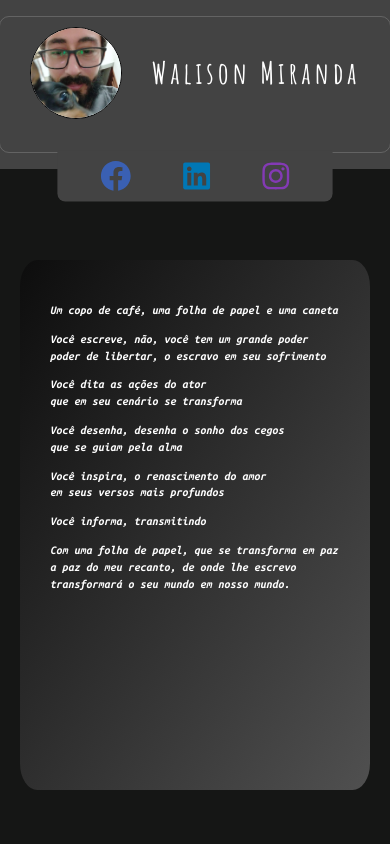
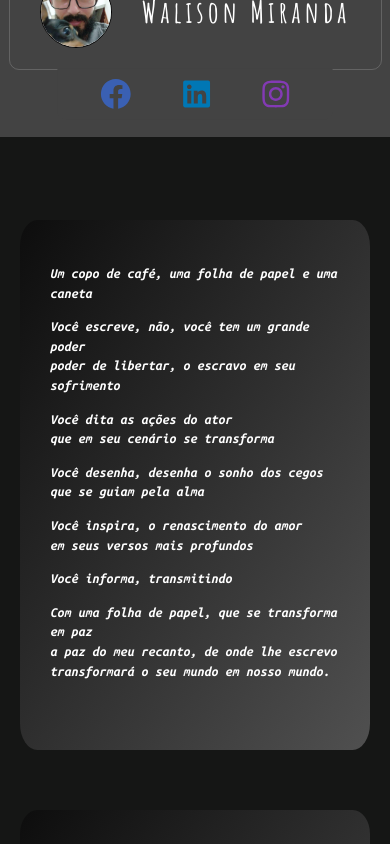
Before and after one commit to WalisonMiranda/Pagina-Poesias, a React (Create React App) app: page / in a window 390 px wide. Shown: the top 844 px of the page. Built offline with nearby package versions, Linux system fonts and the light colour scheme.

Commit message:
Fix mobile screen issues

```diff
--- a/package.json
+++ b/package.json
@@ -31,5 +31,5 @@
       "react-app",
       "react-app/jest"
     ]
-  },
+  }
 }
--- a/src/components/avatar/style.css
+++ b/src/components/avatar/style.css
@@ -15,7 +15,7 @@
 
 @media (max-width: 760px) {
     .avatar {
-        width: 90px;
-        max-height: 90px;
+        width: 70px;
+        max-height: 70px;
     }
 }
--- a/src/components/card/style.css
+++ b/src/components/card/style.css
@@ -148,7 +148,7 @@
 
 @media (max-width: 760px) {
   .card:first-child {
-    margin-top: 20px;
+    margin-top: -20px;
     height: 490px;
   }
 
@@ -163,7 +163,7 @@
   }
 
   .textCard {
-    font-size: 12px;
+    font-size: 14px;
     font-family: 'Ubuntu Mono', monospace, sans-serif;
     color: #fff;
     line-height: 1.4;
--- a/src/components/header/style.css
+++ b/src/components/header/style.css
@@ -31,6 +31,7 @@
 .profile {
     display: flex;
     align-items: center;
+    justify-content: center;
 }
 
 .underline{
@@ -62,21 +63,25 @@
 
 @media (max-width: 760px) {
     .container {
-        height: 20vh;
+        height: 15vh;
         width: 100vw;
         margin: 0;
-        padding-top: 0;
+        padding-top: 10px;
         border-radius: 0;
         background-color: rgba(67, 67, 67, 1);
     }
 
     .head {
+        height: 80%;
+        width: 90%;
+        margin-top: -10px;
         flex-direction: column;
-        justify-content: space-between;
+        justify-content: center;
     }
 
     .profile {
-        margin-top: 10px;
+        margin-top: 76px;
+        padding-bottom: 15px;
         justify-content: space-between;
     }
 
--- a/src/components/social/style.css
+++ b/src/components/social/style.css
@@ -48,7 +48,7 @@
         transform: scale(.8);
         width: 80vw;
         margin: 13px;
-        margin-top: 25px;
+        margin-top: -3px;
         background-color: rgba(67, 67, 67, 1);
     }
 
```
